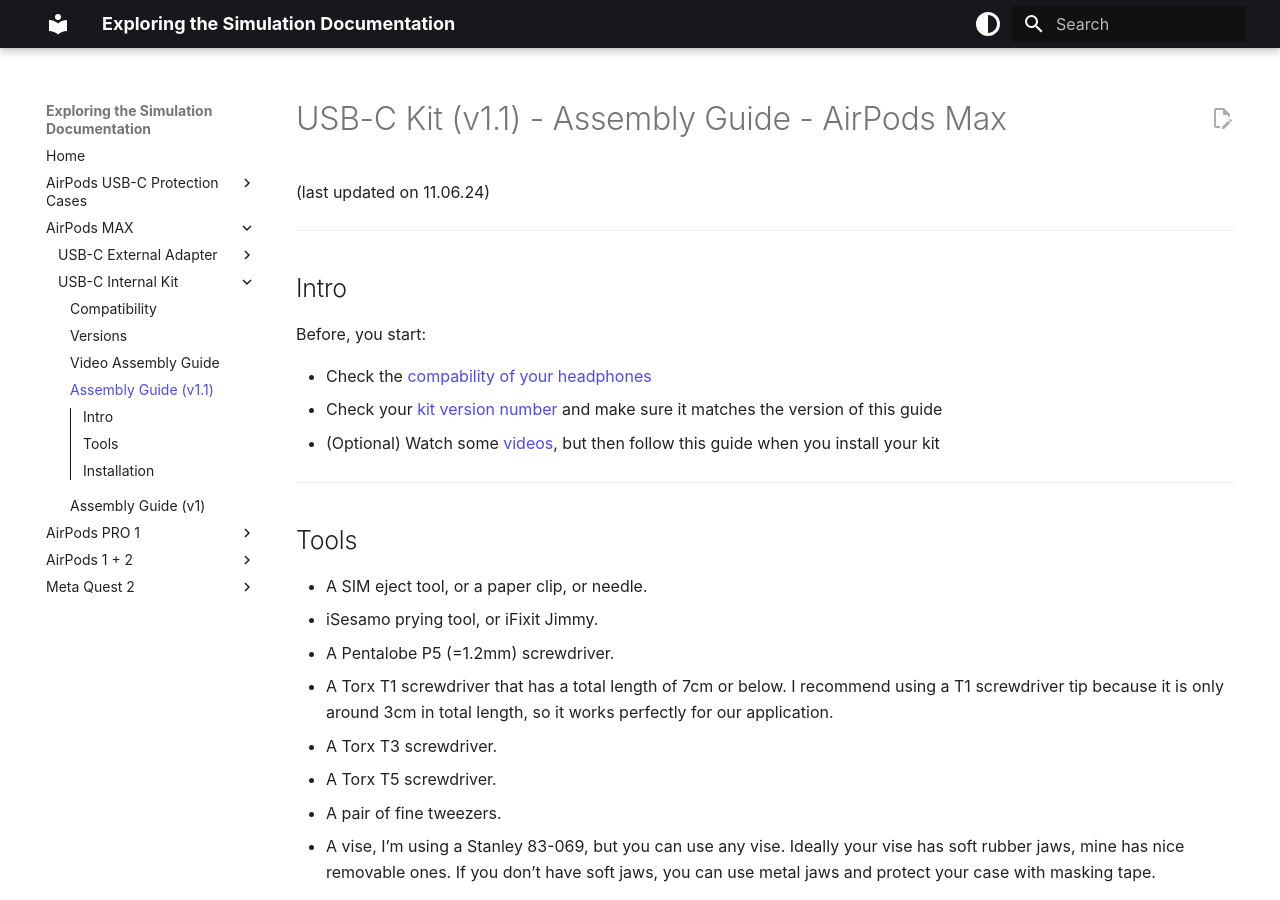
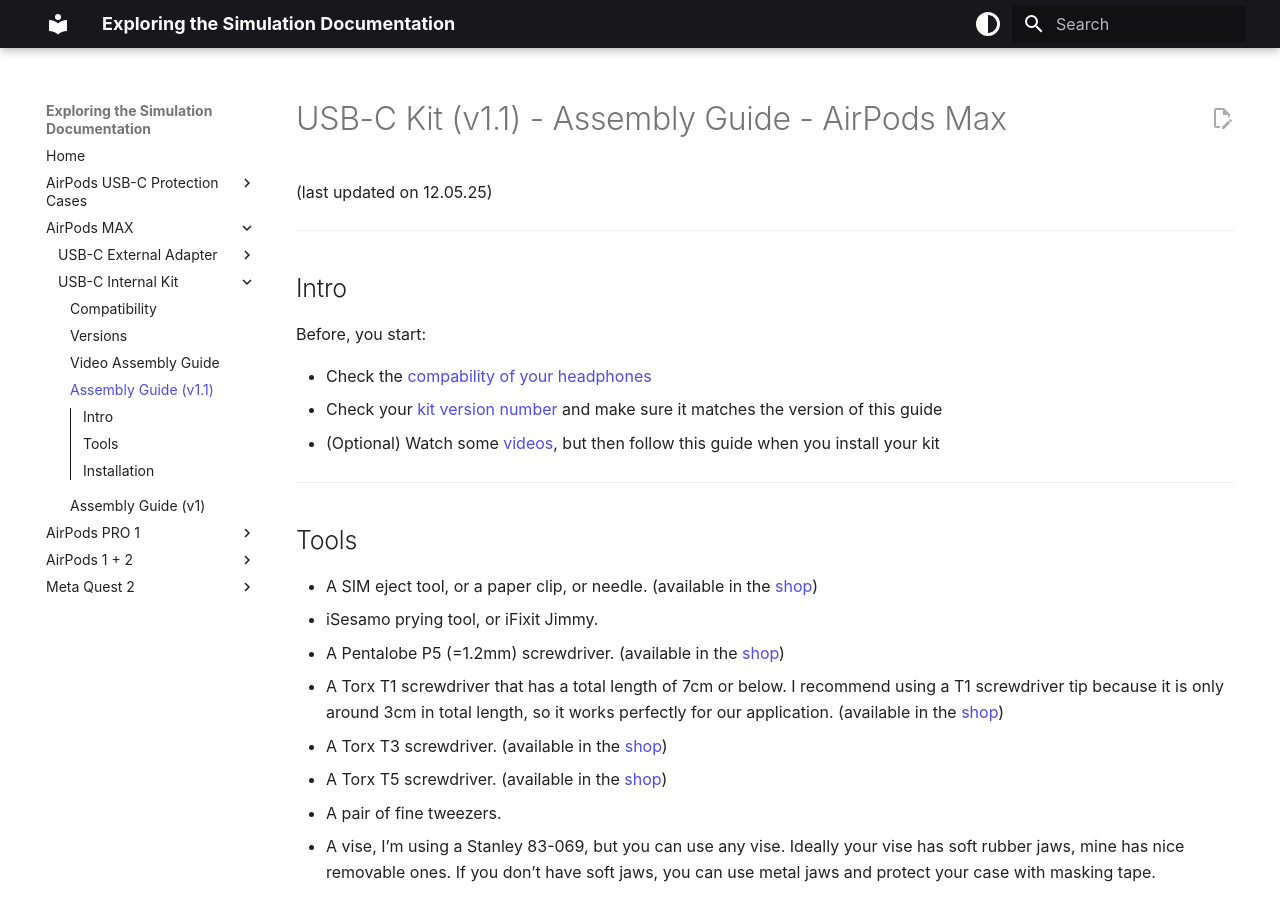
Before and after one commit to kenp-io/kenpio-docs, an MkDocs documentation site: the page built from docs/airpods-max/usb-c-kit/v1dot1_assembly.md, in a window 1280 px wide and 900 px high. Built offline with MkDocs 1.6.1 and Material for MkDocs 9.7.7, drawn with Linux system fonts in a browser that asks for light colours; some web fonts are replaced.

Commit message:
max update

```diff
--- a/docs/airpods-max/usb-c-kit/v1dot1_assembly.md
+++ b/docs/airpods-max/usb-c-kit/v1dot1_assembly.md
@@ -1,5 +1,5 @@
 # USB-C Kit (v1.1) - Assembly Guide - AirPods Max
-(last updated on 11.06.24)
+(last updated on 12.05.25)
 ___
 ## Intro
 
@@ -14,12 +14,12 @@
 
 ## Tools
 
-* A SIM eject tool, or a paper clip, or needle.
+* A SIM eject tool, or a paper clip, or needle. (available in the [shop](https://shop.kenp.io/products/spare-parts-41rp0d-usb-c-protection-case-copy?variant=55198861492601))
 * iSesamo prying tool, or iFixit Jimmy.
-* A Pentalobe P5 (=1.2mm) screwdriver.
-* A Torx T1 screwdriver that has a total length of 7cm or below. I recommend using a T1 screwdriver tip because it is only around 3cm in total length, so it works perfectly for our application.
-* A Torx T3 screwdriver.
-* A Torx T5 screwdriver.
+* A Pentalobe P5 (=1.2mm) screwdriver. (available in the [shop](https://shop.kenp.io/products/spare-parts-41rp0d-usb-c-protection-case-copy?variant=55198846878073))
+* A Torx T1 screwdriver that has a total length of 7cm or below. I recommend using a T1 screwdriver tip because it is only around 3cm in total length, so it works perfectly for our application. (available in the [shop](https://shop.kenp.io/products/spare-parts-41rp0d-usb-c-protection-case-copy?variant=55198846779769))
+* A Torx T3 screwdriver. (available in the [shop](https://shop.kenp.io/products/spare-parts-41rp0d-usb-c-protection-case-copy?variant=55198846812537))
+* A Torx T5 screwdriver. (available in the [shop](https://shop.kenp.io/products/spare-parts-41rp0d-usb-c-protection-case-copy?variant=55198846845305))
 * A pair of fine tweezers.
 * A vise, I’m using a Stanley 83-069, but you can use any vise. Ideally your vise has soft rubber jaws, mine has nice removable ones. If you don’t have soft jaws, you can use metal jaws and protect your case with masking tape.
 
```
Also changed, not shown: docs/airpods-max/usb-c-kit/compatibility.md (+2 -2 lines).
